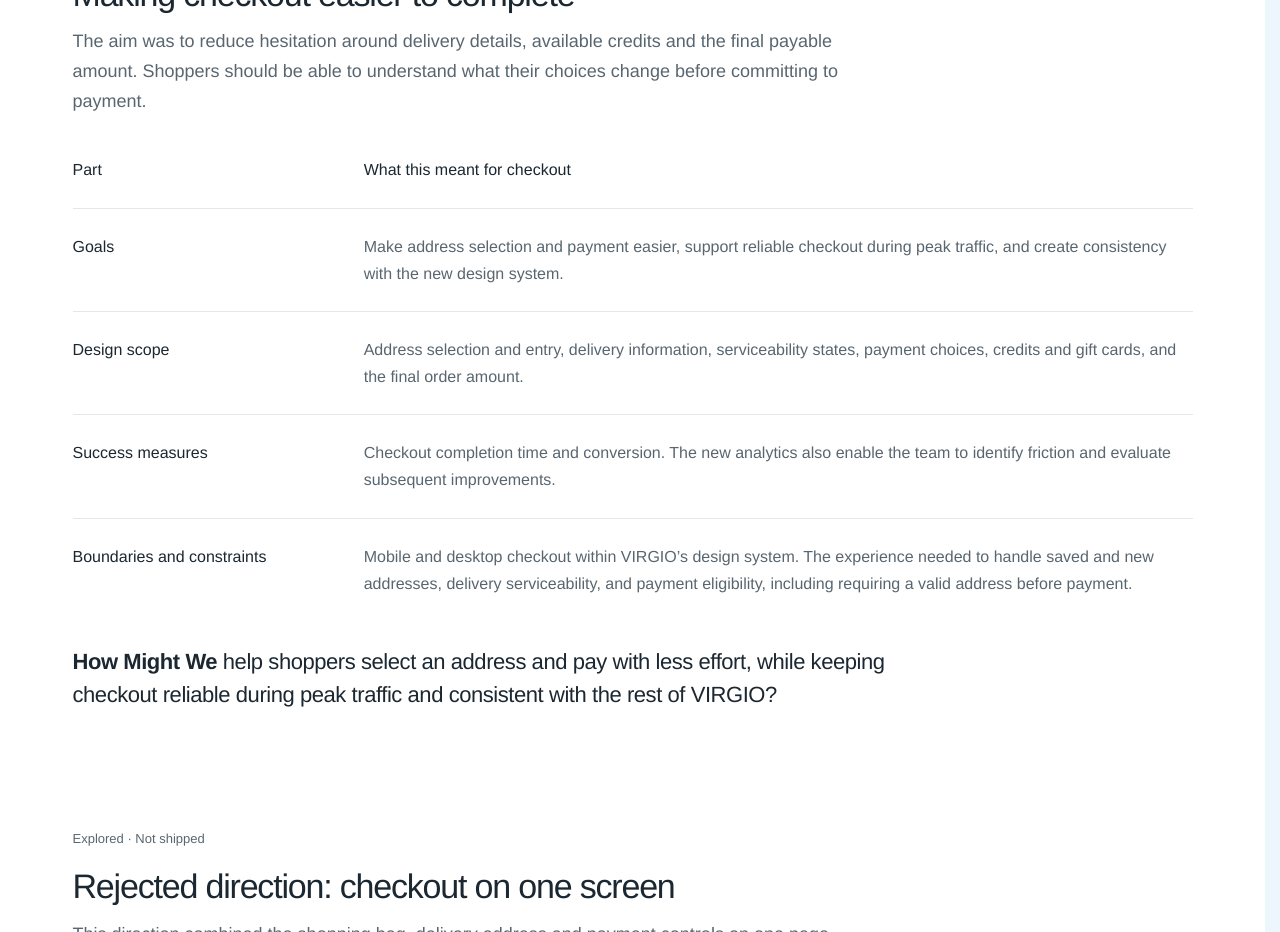
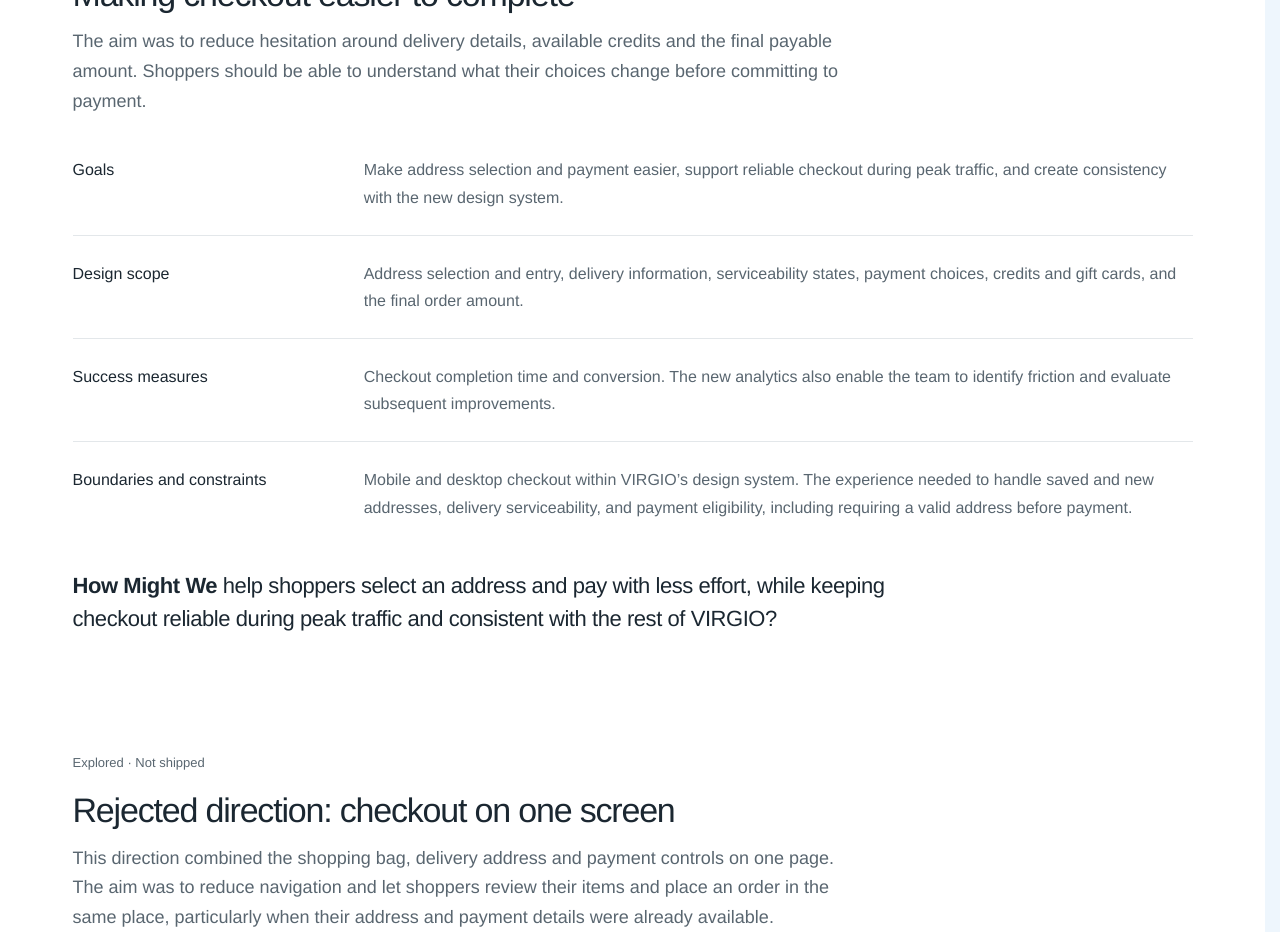
Before and after one commit to keepcodingstar/Portfolio2, a Next.js app: page /work/checkout in a window 1280 px wide. Shown: the part 3160-4092 px from the top of the page. Built offline with nearby package versions, Linux system fonts and the light colour scheme.

Commit message:
Remove redundant checkout goals table header

```diff
--- a/app/work/checkout/CheckoutView.tsx
+++ b/app/work/checkout/CheckoutView.tsx
@@ -103,7 +103,6 @@ export default function CheckoutCase() {
             <div className={styles.tableWrap}>
               <table className={styles.scopeTable}>
                 <caption className="sr-only">Checkout redesign goals, design scope, success measures, boundaries and constraints</caption>
-                <thead><tr><th scope="col">Part</th><th scope="col">What this meant for checkout</th></tr></thead>
                 <tbody>{scope.map(([part, description]) => <tr key={part}><th scope="row">{part}</th><td>{description}</td></tr>)}</tbody>
               </table>
             </div>
```
